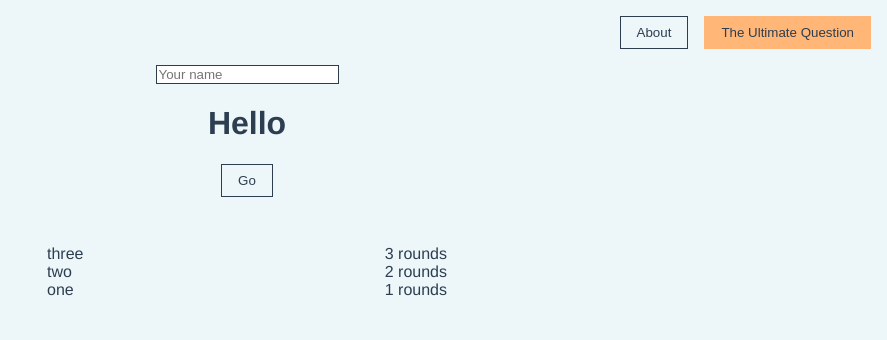
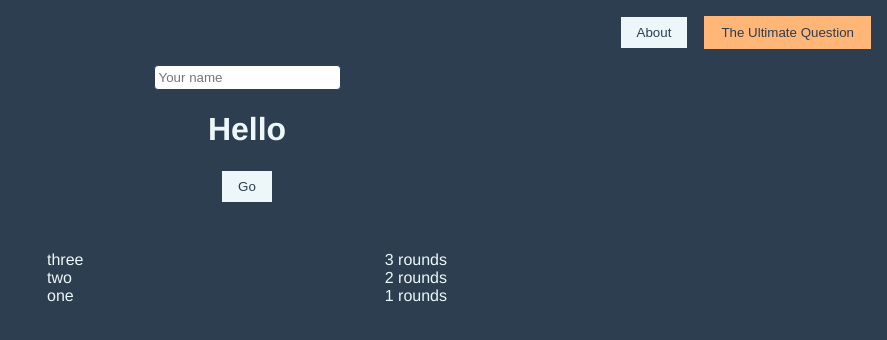
Before and after one commit to HMBond/functional-components, a website built with Vite: page index.html in a window 1280 px wide. Both pictures are taken after a click on the button "The Ultimate Question". Shown: the whole page, without its empty margins (393-1280 px from the left). Built offline with nearby package versions, Linux system fonts and the light colour scheme.

Commit message:
use dark theme 🥷

```diff
--- a/src/style.css
+++ b/src/style.css
@@ -2,7 +2,7 @@
 
 body {
   margin: 0;
-  background-color: var(--color-white);
+  background-color: var(--color-black);
 }
 
 #app {
@@ -10,13 +10,15 @@ body {
   -webkit-font-smoothing: antialiased;
   -moz-osx-font-smoothing: grayscale;
   text-align: center;
-  color: var(--color-black);
+  color: var(--color-white);
   margin-bottom: 5rem;
 }
 
 input {
   color: var(--color-black);
   border: solid 1px var(--color-black);
+  padding: 0.25rem;
+  border-radius: 0.25rem;
 }
 
 .hidden {
```
